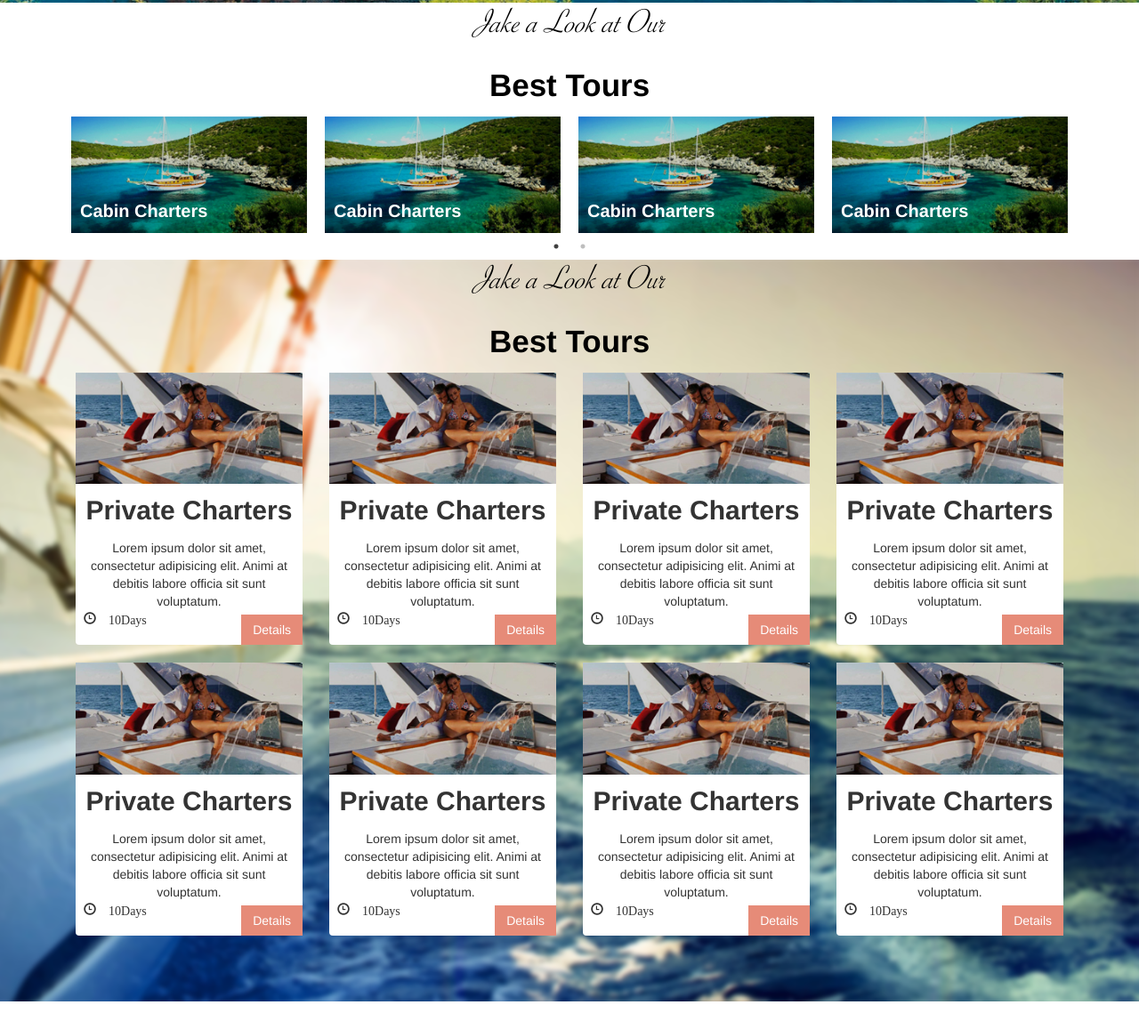
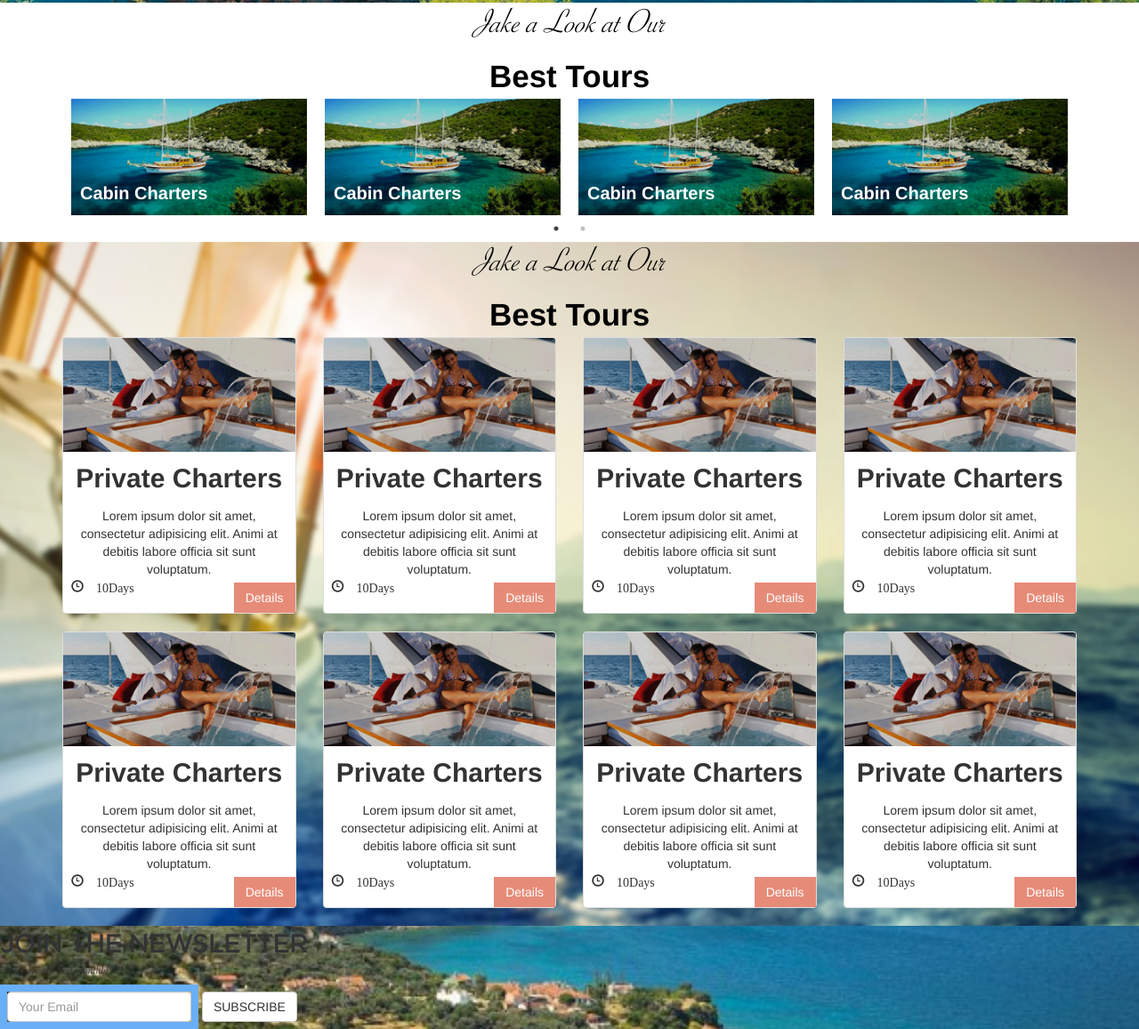
Before and after one commit to YunuSTuraN/gulletintern, a website: page index.html in a window 1280 px wide. Shown: the part 640-1797 px from the top of the page at 89% size. Before the commit the page ends 1766 px from the top, so only its background shows below. Drawn offline with nearby package versions, Linux system fonts and the light colour scheme; files whose address does not match are found by name.

Commit message:
edited thumbnail

```diff
--- a/assets/css/Styles.css
+++ b/assets/css/Styles.css
@@ -185,6 +185,7 @@
     font-weight: 100;
     color: black;
     text-align: center;
+    margin: 0!important;
 }
 .Best_Tours {
     font-weight: bolder;
@@ -192,6 +193,7 @@
     color: black;
     font-size: 35px;
     text-align: center;
+    margin: 0;
 }
 
 /* Slider */
@@ -214,22 +216,17 @@ a.next a.prev:before {
 
 }
 /*Backgroud image two*/
-.thumbnail_background{
-    position: absolute;
-    overflow: hidden;
-    padding: 0;
-
-}
 /*text two*/
 .text_two {
-
     position: relative;
 }
 /*Thumbnail's*/
+#team {
+    background: url('../img/anasayfaarkaplan2.png');
+}
 .thumbnail {
     padding: 0;
     position: relative;
-    border: 1px white;
 }
 .thumbnail_img{
     width: 100%;
@@ -254,3 +251,27 @@ a.next a.prev:before {
     border: 1px solid #e68b78;
     border-radius: 0;
 }
+/*email box*/
+.river{
+    background: url('../img/anasayfa_resmi_3.jpg') center;
+    background-size: cover;
+    position: relative;
+}
+.join_the_newsletter {
+    font-family: "Gotham" , sans-serif;
+    font-size: 28px;
+    font-weight: bold;
+    margin: 0;
+}
+.to_receive_our_best_monthly_deals{
+    font-family: "Savoye LET", sans-serif;
+    margin: 0;
+    font-size: 18px;
+}
+.email_box_out{
+    margin: 0;
+    padding: 0;
+}
+.email_box{
+    border: 8px solid #69aff7;
+}
--- a/index.html
+++ b/index.html
@@ -12,7 +12,6 @@
     <link rel="stylesheet" href="assets/css/Styles.css">
 
 </head>
-<body>
 <nav class="navbar navbar-default number-or-searchbox navbar-static-top">
     <div class="container">
         <div class="number-text">
@@ -45,7 +44,8 @@
             <ul class="nav navbar-nav">
                 <li><a class="menu" href="#">DESTINATIONS</a></li>
                 <li class="dropdown">
-                    <a href="#" class="dropdown-toggle menu" data-toggle="dropdown" role="button" aria-haspopup="true"
+                    <a href="#" class="dropdown-toggle menu" data-toggle="dropdown" role="button"
+                       aria-haspopup="true"
                        aria-expanded="false">GULET CRUISE TYPE<span class="caret"></span></a>
                     <ul class="dropdown-menu">
                         <li><a href="#">GULET CRUISE TYPE v1</a></li>
@@ -54,7 +54,8 @@
                 </li>
                 <li><a class="menu" href="#">GULET CRYISE & STAY</a></li>
                 <li class="dropdown">
-                    <a href="#" class="dropdown-toggle menu" data-toggle="dropdown" role="button" aria-haspopup="true"
+                    <a href="#" class="dropdown-toggle menu" data-toggle="dropdown" role="button"
+                       aria-haspopup="true"
                        aria-expanded="false">OFFERS<span class="caret"></span></a>
                     <ul class="dropdown-menu">
                         <li><a href="#">Action</a></li>
@@ -122,11 +123,7 @@
         </div>
     </div>
 </div>
-<div class="container-fluid thumbnail_background">
-    <div class="background_img_two">
-        <img class="img-responsive" src="assets/img/anasayfaarkaplan2.png">
-    </div>
-</div>
+<section id="team">
     <div class="container-fluid">
         <div class="text_two">
             <p class="Jake_a_look_at_our">Jake a Look at Our</p>
@@ -134,48 +131,56 @@
         </div>
     </div>
     <div class="container">
+        <div class="row">
             <div class="col-md-3">
                 <div class="thumbnail">
-            <img class="img-responsive thumbnail_img" src="assets/img/PrivateCharters.jpg" alt="Private Charters">
+                    <img class="img-responsive thumbnail_img" src="assets/img/PrivateCharters.jpg"
+                         alt="Private Charters">
                     <div class="caption thumbnail_box">
                         <p class="thumbnail_header">Private Charters</p>
                         <div class="thumbnail_text">Lorem ipsum dolor sit amet, consectetur adipisicing elit. Animi at
                             debitis labore officia sit sunt voluptatum.
                         </div>
-                <p><span class="glyphicon glyphicon-time"> 10Days</span><a href="#" class="btn btn-default details"
+                        <p><span class="glyphicon glyphicon-time"> 10Days</span><a href="#"
+                                                                                   class="btn btn-default details"
                                                                                    role="button">Details</a></p>
                     </div>
                 </div>
             </div>
             <div class="col-md-3">
                 <div class="thumbnail">
-            <img class="img-responsive thumbnail_img" src="assets/img/PrivateCharters.jpg" alt="Private Charters">
+                    <img class="img-responsive thumbnail_img" src="assets/img/PrivateCharters.jpg"
+                         alt="Private Charters">
                     <div class="caption thumbnail_box">
                         <p class="thumbnail_header">Private Charters</p>
                         <div class="thumbnail_text">Lorem ipsum dolor sit amet, consectetur adipisicing elit. Animi at
                             debitis labore officia sit sunt voluptatum.
                         </div>
-                <p><span class="glyphicon glyphicon-time"> 10Days</span><a href="#" class="btn btn-default details"
+                        <p><span class="glyphicon glyphicon-time"> 10Days</span><a href="#"
+                                                                                   class="btn btn-default details"
                                                                                    role="button">Details</a></p>
                     </div>
                 </div>
             </div>
             <div class="col-md-3">
                 <div class="thumbnail">
-            <img class="img-responsive thumbnail_img" src="assets/img/PrivateCharters.jpg" alt="Private Charters">
+                    <img class="img-responsive thumbnail_img" src="assets/img/PrivateCharters.jpg"
+                         alt="Private Charters">
                     <div class="caption thumbnail_box">
                         <p class="thumbnail_header">Private Charters</p>
                         <div class="thumbnail_text">Lorem ipsum dolor sit amet, consectetur adipisicing elit. Animi at
                             debitis labore officia sit sunt voluptatum.
                         </div>
-                <p><span class="glyphicon glyphicon-time"> 10Days</span><a href="#" class="btn btn-default details"
+                        <p><span class="glyphicon glyphicon-time"> 10Days</span><a href="#"
+                                                                                   class="btn btn-default details"
                                                                                    role="button">Details</a></p>
                     </div>
                 </div>
             </div>
             <div class="col-md-3">
                 <div class="thumbnail">
-            <img class="img-responsive thumbnail_img" src="assets/img/PrivateCharters.jpg" alt="Private Charters">
+                    <img class="img-responsive thumbnail_img" src="assets/img/PrivateCharters.jpg"
+                         alt="Private Charters">
                     <div class="caption thumbnail_box">
                         <p class="thumbnail_header">Private Charters</p>
                         <div class="thumbnail_text">Lorem ipsum dolor sit amet, consectetur adipisicing elit. Animi at
@@ -183,16 +188,20 @@
                             labore officia sit sunt
                             voluptatum.
                         </div>
-                <p><span class="glyphicon glyphicon-time"> 10Days</span><a href="#" class="btn btn-default details"
+                        <p><span class="glyphicon glyphicon-time"> 10Days</span><a href="#"
+                                                                                   class="btn btn-default details"
                                                                                    role="button">Details</a></p>
                     </div>
                 </div>
             </div>
         </div>
+    </div>
     <div class="container">
+        <div class="row">
             <div class="col-md-3">
                 <div class="thumbnail">
-            <img class="img-responsive thumbnail_img" src="assets/img/PrivateCharters.jpg" alt="Private Charters">
+                    <img class="img-responsive thumbnail_img" src="assets/img/PrivateCharters.jpg"
+                         alt="Private Charters">
                     <div class="caption thumbnail_box">
                         <p class="thumbnail_header">Private Charters</p>
                         <div class="thumbnail_text">Lorem ipsum dolor sit amet, consectetur adipisicing elit. Animi at
@@ -200,14 +209,16 @@
                             labore officia sit sunt
                             voluptatum.
                         </div>
-                <p><span class="glyphicon glyphicon-time"> 10Days</span><a href="#" class="btn btn-default details"
+                        <p><span class="glyphicon glyphicon-time"> 10Days</span><a href="#"
+                                                                                   class="btn btn-default details"
                                                                                    role="button">Details</a></p>
                     </div>
                 </div>
             </div>
             <div class="col-md-3">
                 <div class="thumbnail">
-            <img class="img-responsive thumbnail_img" src="assets/img/PrivateCharters.jpg" alt="Private Charters">
+                    <img class="img-responsive thumbnail_img" src="assets/img/PrivateCharters.jpg"
+                         alt="Private Charters">
                     <div class="caption thumbnail_box">
                         <p class="thumbnail_header">Private Charters</p>
                         <div class="thumbnail_text">Lorem ipsum dolor sit amet, consectetur adipisicing elit. Animi at
@@ -215,14 +226,16 @@
                             labore officia sit sunt
                             voluptatum.
                         </div>
-                <p><span class="glyphicon glyphicon-time"> 10Days</span><a href="#" class="btn btn-default details"
+                        <p><span class="glyphicon glyphicon-time"> 10Days</span><a href="#"
+                                                                                   class="btn btn-default details"
                                                                                    role="button">Details</a></p>
                     </div>
                 </div>
             </div>
             <div class="col-md-3">
                 <div class="thumbnail">
-            <img class="img-responsive thumbnail_img" src="assets/img/PrivateCharters.jpg" alt="Private Charters">
+                    <img class="img-responsive thumbnail_img" src="assets/img/PrivateCharters.jpg"
+                         alt="Private Charters">
                     <div class="caption thumbnail_box">
                         <p class="thumbnail_header">Private Charters</p>
                         <div class="thumbnail_text">Lorem ipsum dolor sit amet, consectetur adipisicing elit. Animi at
@@ -230,14 +243,16 @@
                             labore officia sit sunt
                             voluptatum.
                         </div>
-                <p><span class="glyphicon glyphicon-time"> 10Days</span><a href="#" class="btn btn-default details"
+                        <p><span class="glyphicon glyphicon-time"> 10Days</span><a href="#"
+                                                                                   class="btn btn-default details"
                                                                                    role="button">Details</a></p>
                     </div>
                 </div>
             </div>
             <div class="col-md-3">
                 <div class="thumbnail">
-            <img class="img-responsive thumbnail_img" src="assets/img/PrivateCharters.jpg" alt="Private Charters">
+                    <img class="img-responsive thumbnail_img" src="assets/img/PrivateCharters.jpg"
+                         alt="Private Charters">
                     <div class="caption thumbnail_box">
                         <p class="thumbnail_header">Private Charters</p>
                         <div class="thumbnail_text">Lorem ipsum dolor sit amet, consectetur adipisicing elit. Animi at
@@ -245,9 +260,32 @@
                             labore officia sit sunt
                             voluptatum.
                         </div>
-                <p><span class="glyphicon glyphicon-time"> 10Days</span><a href="#" class="btn btn-default details"
+                        <p><span class="glyphicon glyphicon-time"> 10Days</span><a href="#"
+                                                                                   class="btn btn-default details"
                                                                                    role="button">Details</a></p>
                     </div>
+                </div>
+            </div>
+        </div>
+    </div>
+</section>
+<div>
+</div>
+<div class="river">
+    <div class="container-fluid">
+        <div class="row">
+            <p class="join_the_newsletter">
+                JOIN THE NEWSLETTER
+            </p>
+            <p class="to_receive_our_best_monthly_deals">
+                To receive our best monthly deals
+            </p>
+            <form class="navbar-form email_box_out" role="search">
+                <div class="form-group email_box text-center">
+                    <input type="text" class="form-control your_email" placeholder="Your Email">
+                </div>
+                <button type="submit" class="btn btn-default subscribe">SUBSCRIBE</button>
+            </form>
         </div>
     </div>
 </div>
```
Also changed, not shown: assets/img/anasayfa_resmi_3.jpg (added). Lines whose indentation alone changed are shown as unchanged.
